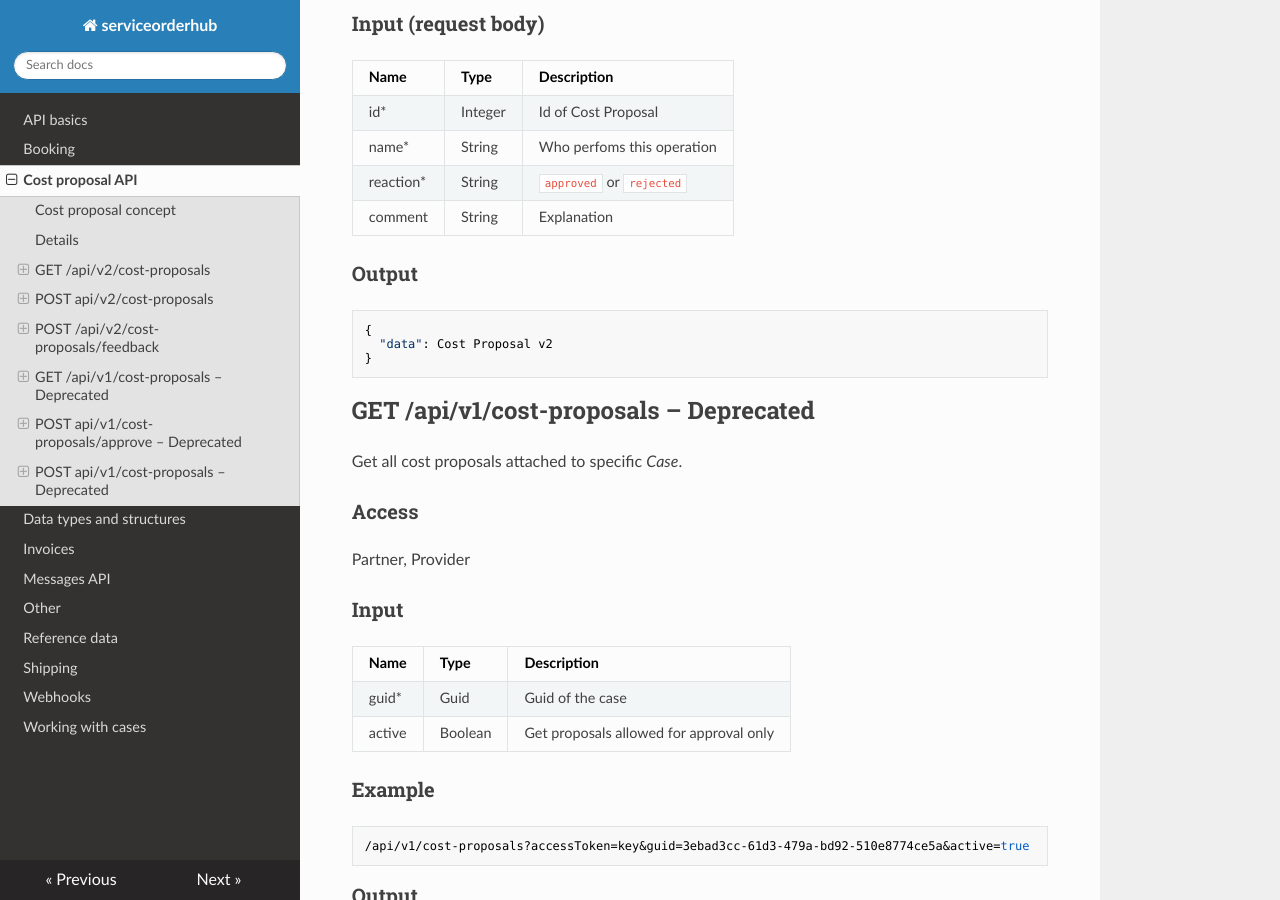
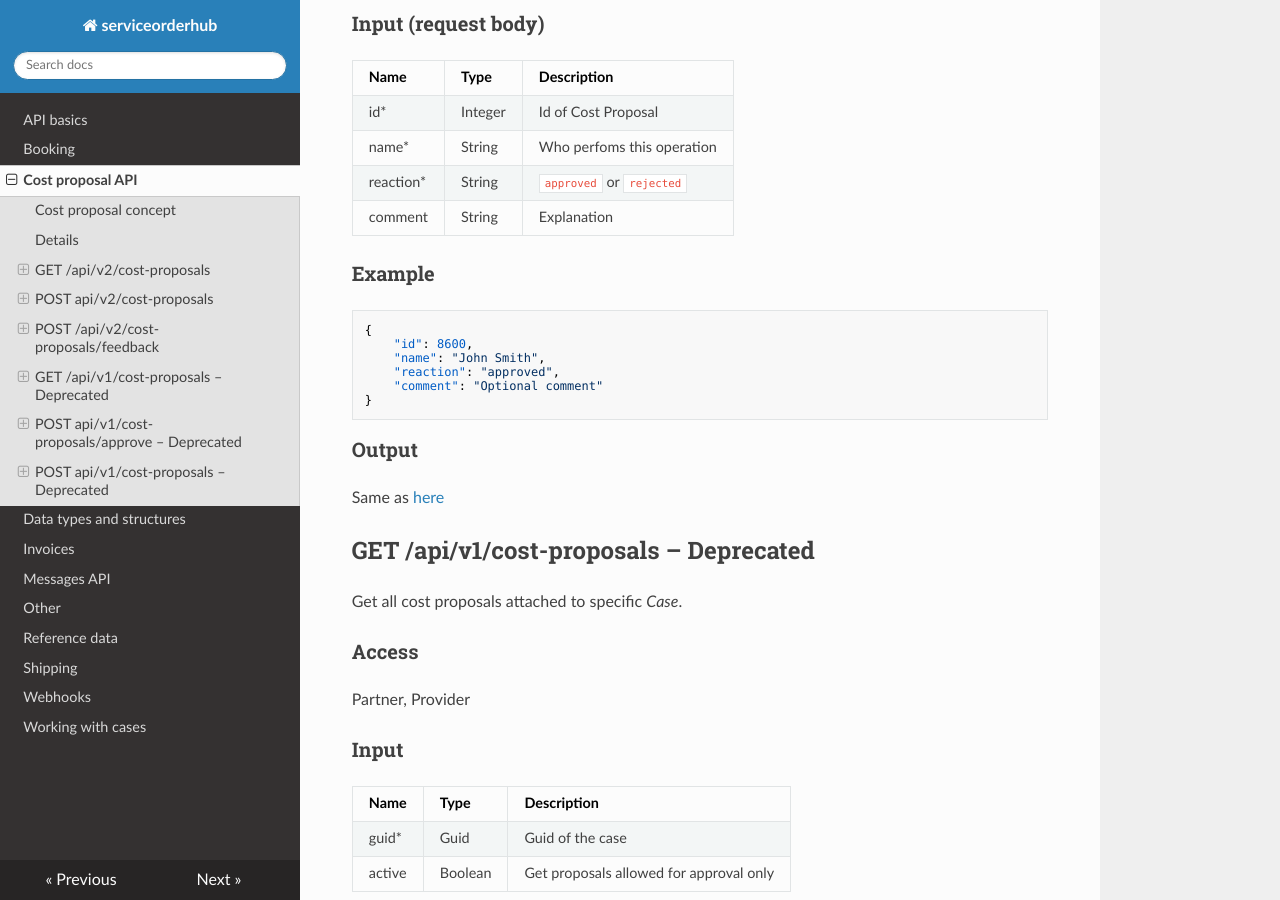
Before and after one commit to infocareworkshop/serviceorderhub-docs, an MkDocs documentation site: the page built from docs/Cost proposals.md, in a window 1280 px wide and 900 px high, scrolled down 3641 px. Built offline with MkDocs 1.6.1, drawn with Linux system fonts in a browser that asks for light colours; nearby versions of some CDN libraries.

Commit message:
Some improvements

````diff
--- a/docs/Cost proposals.md
+++ b/docs/Cost proposals.md
@@ -175,13 +175,19 @@ Partner, Provider
 | reaction\*       | String    | `approved` or `rejected`               |
 | comment          | String    | Explanation                            |
 
+### Example
+```
+{
+	"id": 8600,
+	"name": "John Smith",
+	"reaction": "approved",
+	"comment": "Optional comment"
+}
+```
+
 ### Output
 
-```
-{
-  "data": Cost Proposal v2
-}
-```
+Same as [here](Cost%20proposals/#get-apiv2cost-proposals)
 
 
 ## GET /api/v1/cost-proposals – Deprecated
````
